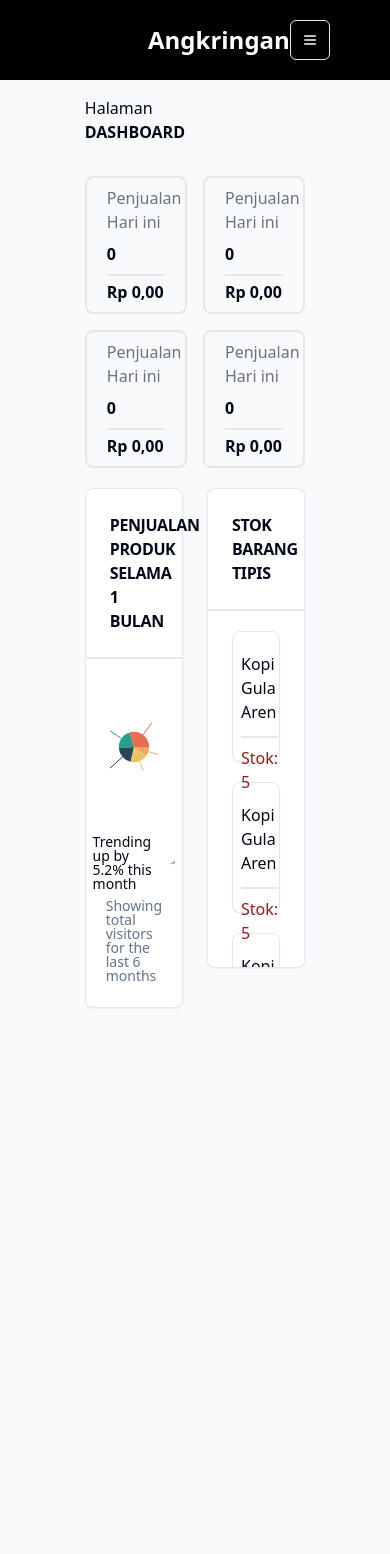
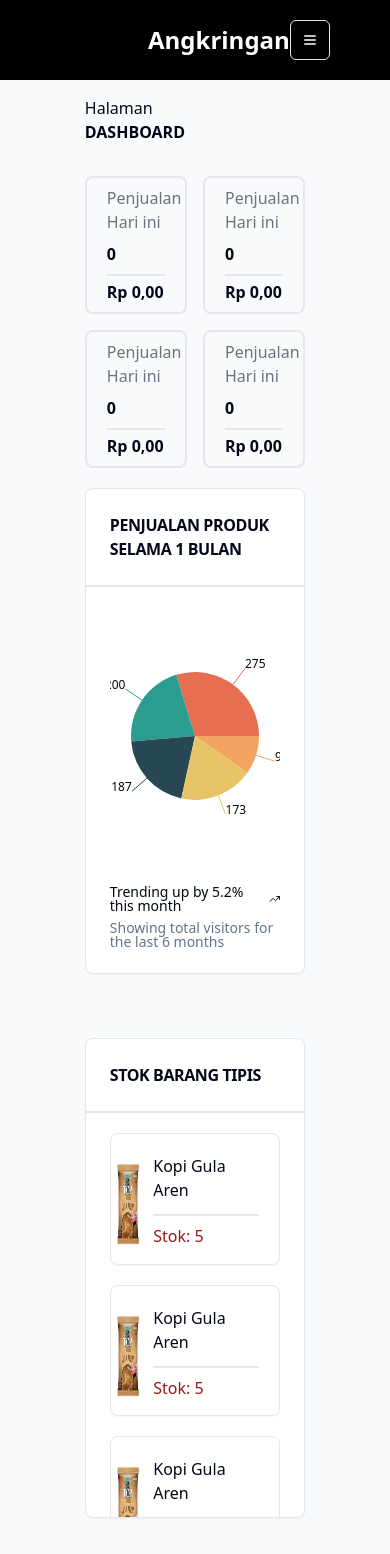
Before and after one commit to rifkyhilman/Angkringan-client, a React (Vite) app: page /dashboard in a window 390 px wide. Before the commit the page ends 1044 px from the top, so only its background shows below. Built offline with nearby package versions, Linux system fonts and the light colour scheme.

Commit message:
:lipstick: Hide scrollbar and responsive card
hide scrollbar and responsive card

```diff
--- a/src/components/CardLimitStock.jsx
+++ b/src/components/CardLimitStock.jsx
@@ -12,7 +12,7 @@ const CardLimitStock = () => {
             <CardHeader className="border-b-2 border-b-gray-200">
                 <CardTitle className="text-md font-bold">STOK BARANG TIPIS</CardTitle>
             </CardHeader>
-            <CardContent className="flex-1 pb-0 overflow-y-auto">
+            <CardContent className="flex-1 pb-0 overflow-y-auto no-scrollbar">
                 <Card className="mt-5 pr-5 pt-5 h-[8.2rem]">
                 <div className="grid grid-flow-col grid-rows-3 gap-2">
                     <div className="row-span-3 mx-auto">
--- a/src/pages/DashboardPage.jsx
+++ b/src/pages/DashboardPage.jsx
@@ -17,7 +17,7 @@ const DashboardPage = () => {
                 <CardSale/>
                 <CardSale/>
             </section>
-            <section className="grid grid-cols-2 gap-6">
+            <section className="grid grid-cols-2 gap-6 max-md:grid-cols-1">
                 <CardPie/>
                 <CardLimitStock/>
             </section>
--- a/src/styles/index.css
+++ b/src/styles/index.css
@@ -69,3 +69,12 @@
     padding: 1rem 5.3rem 1rem 5.3rem;
   }
 }
+@layer utilities {
+  .no-scrollbar::-webkit-scrollbar {
+      display: none;
+  }
+  .no-scrollbar {
+      -ms-overflow-style: none;
+      scrollbar-width: none;
+}
+}
```
